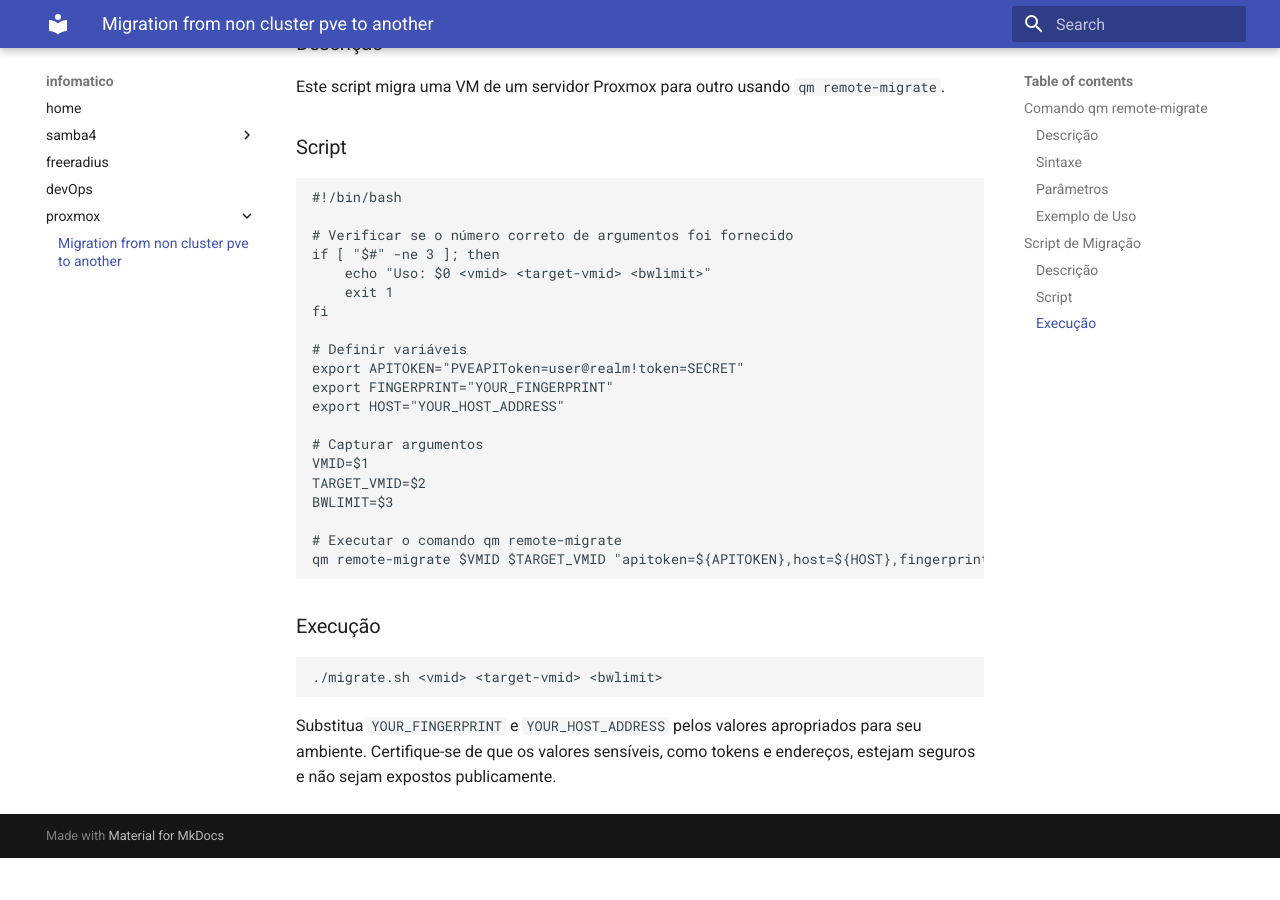
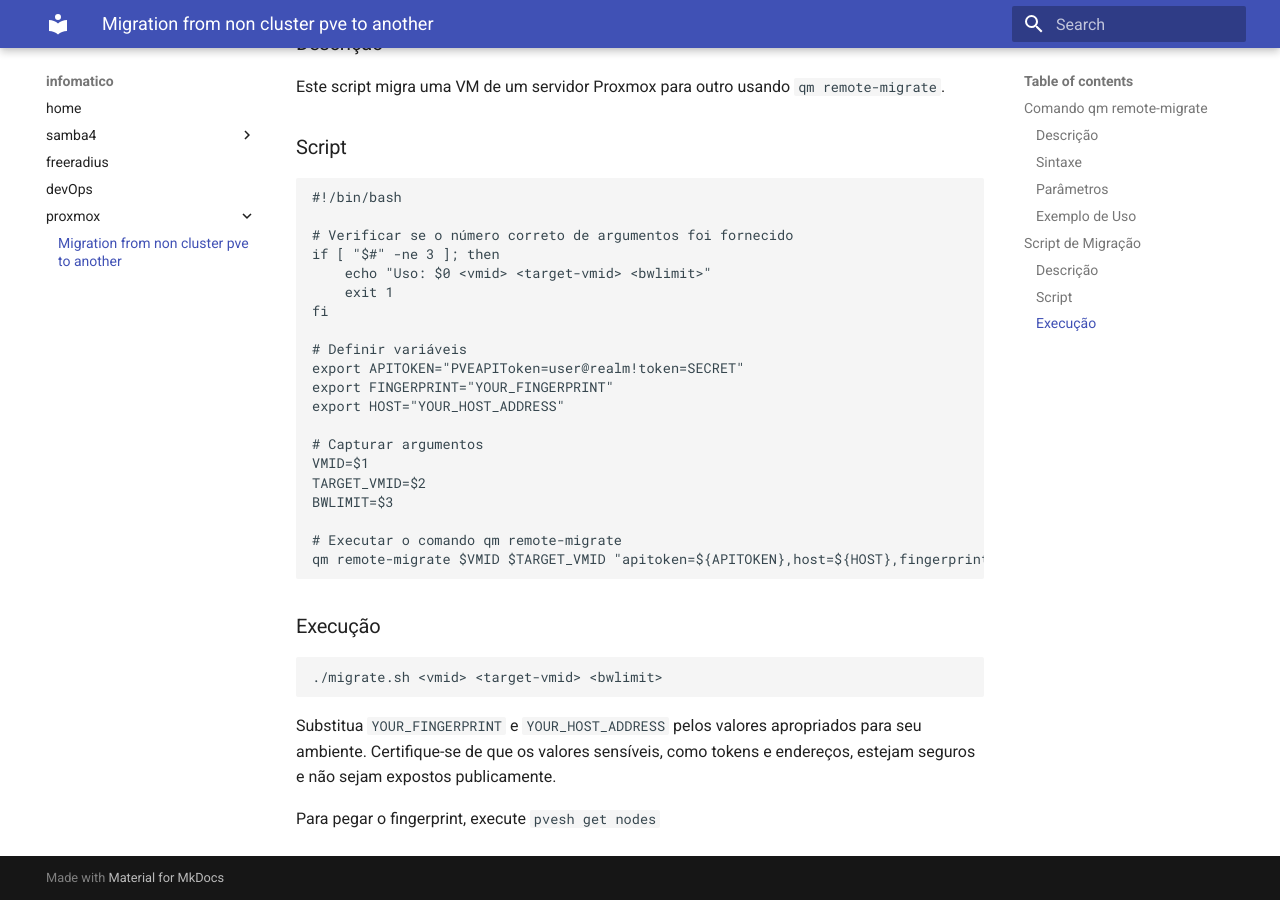
Before and after one commit to empereira/empereira.github.io, an MkDocs documentation site: the page built from docs/pve_migration.md, in a window 1280 px wide and 900 px high, scrolled down 1196 px. Built offline with MkDocs 1.6.1 and Material for MkDocs 9.7.7, drawn with Linux system fonts in a browser that asks for light colours; before the commit the page ends 2054 px from its top, so only the background shows below that.

Commit message:
deploy with actions #19

````diff
--- a/docs/pve_migration.md
+++ b/docs/pve_migration.md
@@ -70,3 +70,5 @@
 ```
 
 Substitua `YOUR_FINGERPRINT` e `YOUR_HOST_ADDRESS` pelos valores apropriados para seu ambiente. Certifique-se de que os valores sensíveis, como tokens e endereços, estejam seguros e não sejam expostos publicamente.
+
+Para pegar o fingerprint, execute `pvesh  get nodes`
````
